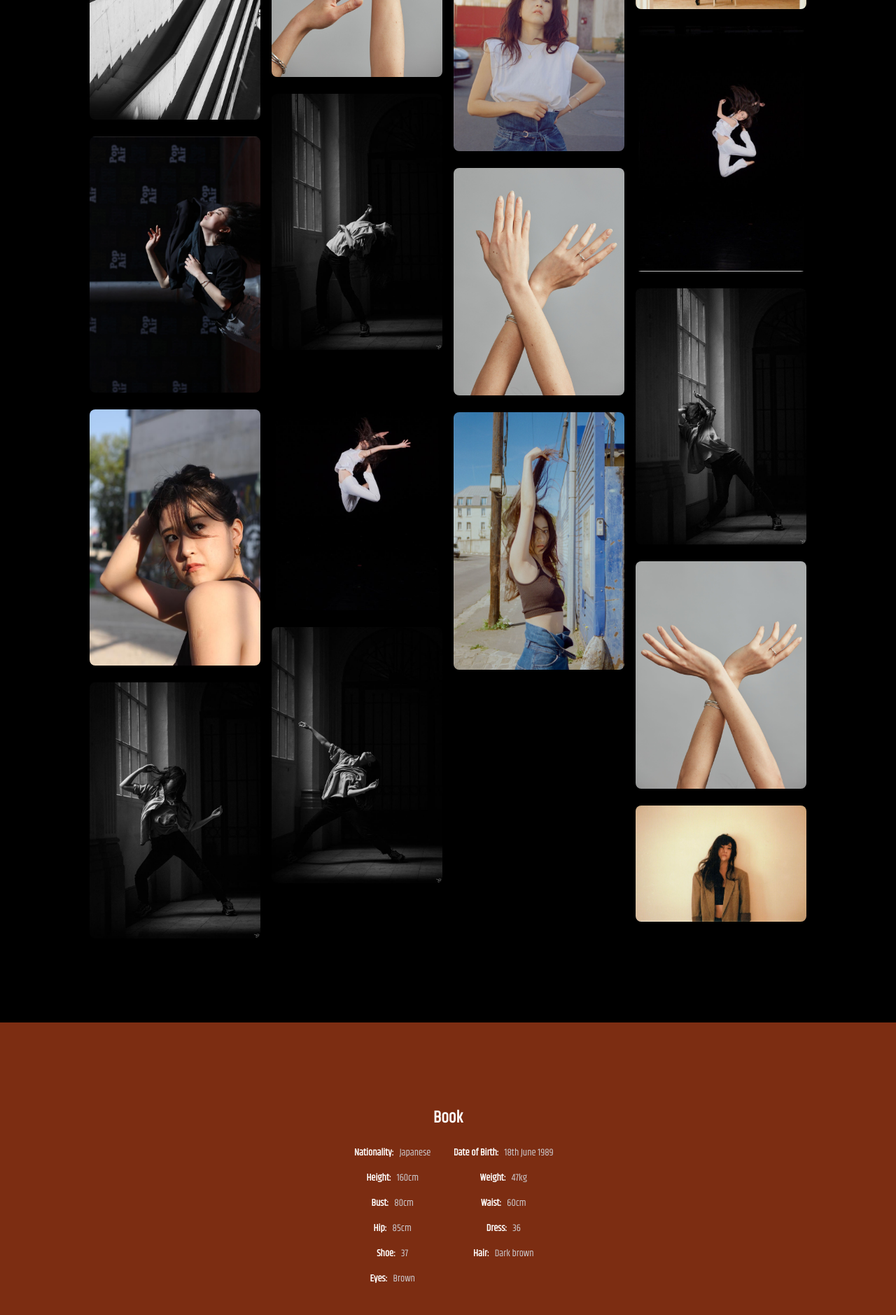
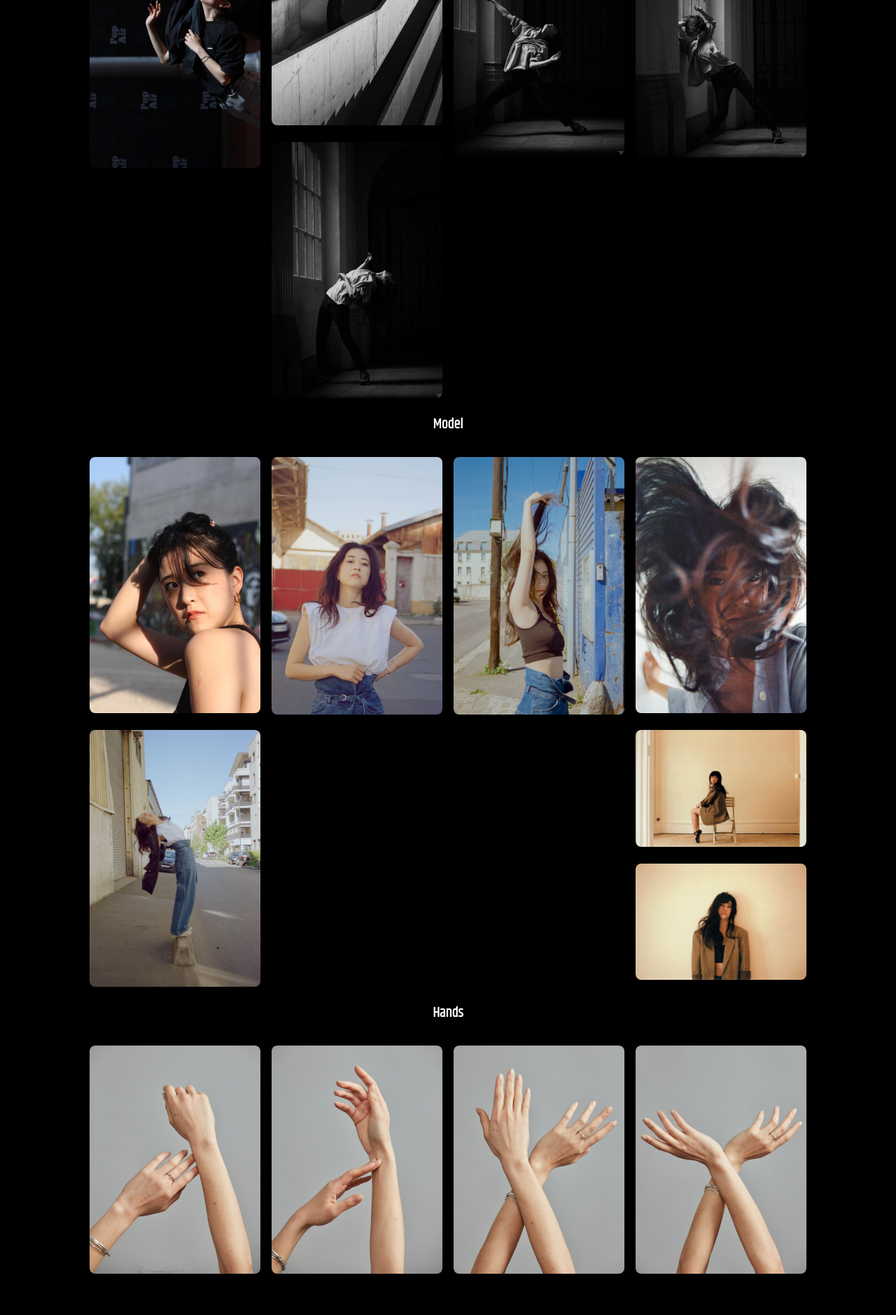
Before and after one commit to VivienIngrams/Sakiko, a Next.js app: page / in a window 1280 px wide. Shown: the part 2420-4299 px from the top of the page at 70% size. Built offline with nearby package versions, Linux system fonts and the light colour scheme.

Commit message:
Photo gallery divided into three sections

```diff
--- a/src/components/Sections/Portfolio.tsx
+++ b/src/components/Sections/Portfolio.tsx
@@ -5,7 +5,7 @@ import Image from 'next/image';
 import {FC, memo} from 'react';
 
 // import {isMobile} from '../../config';
-import {portfolioItems, SectionId} from '../../data/data';
+import {portfolioItemsDance, portfolioItemsModel, portfolioItemsHands,  SectionId} from '../../data/data';
 // import {PortfolioItem} from '../../data/dataDef';
 // import useDetectOutsideClick from '../../hooks/useDetectOutsideClick';
 import Section from '../Layout/Section';
@@ -14,9 +14,46 @@ const Portfolio: FC = memo(() => {
   return (
     <Section className="bg-neutral-1000" sectionId={SectionId.Portfolio}>
       <div className="flex flex-col gap-y-8">
-        <h2 className="self-center text-xl font-bold text-white"></h2>
+        <h2 className="self-center text-xl font-bold text-white">Dancer</h2>
         <div className=" w-full columns-2 md:columns-3 lg:columns-4">
-          {portfolioItems.map((item, index) => {
+          {portfolioItemsDance.map((item, index) => {
+            const {image} = item;
+            return (
+              <div className="pb-6" key={`${index}`}>
+                <div
+                  className={classNames(
+                    'relative h-max w-full overflow-hidden rounded-lg shadow-lg shadow-black/30 lg:shadow-xl',
+                  )}>
+                  <Image alt="Sakiko" layout="responsive" placeholder="blur" src={image} />
+                  {/* <ItemOverlay item={item} /> */}
+                </div>
+              </div>
+            );
+          })}
+        </div>
+      </div>
+      <div className="flex flex-col gap-y-8">
+        <h2 className="self-center text-xl font-bold text-white">Model</h2>
+        <div className=" w-full columns-2 md:columns-3 lg:columns-4">
+          {portfolioItemsModel.map((item, index) => {
+            const {image} = item;
+            return (
+              <div className="pb-6" key={`${index}`}>
+                <div
+                  className={classNames(
+                    'relative h-max w-full overflow-hidden rounded-lg shadow-lg shadow-black/30 lg:shadow-xl',
+                  )}>
+                  <Image alt="Sakiko" layout="responsive" placeholder="blur" src={image} />
+                  {/* <ItemOverlay item={item} /> */}
+                </div>
+              </div>
+            );
+          })}
+        </div>
+      </div> <div className="flex flex-col gap-y-8">
+        <h2 className="self-center text-xl font-bold text-white">Hands</h2>
+        <div className=" w-full columns-2 md:columns-3 lg:columns-4">
+          {portfolioItemsHands.map((item, index) => {
             const {image} = item;
             return (
               <div className="pb-6" key={`${index}`}>
--- a/src/components/Sections/Testimonials.tsx
+++ b/src/components/Sections/Testimonials.tsx
@@ -8,7 +8,7 @@ import Section from '../Layout/Section';
 
 
 const Testimonials: FC = memo(() => {
-  const {profileImageSrc, bookImageSrc, aboutItems, bookImage1, bookImage2, bookImage3} = aboutData;
+  const {profileImageSrc,  aboutItems, bookImage1, bookImage2, bookImage3} = aboutData;
   return (
     <Section className="bg-orange-900" sectionId={SectionId.About}>
       <div className={classNames('grid grid-cols-1 gap-y-4', {'md:grid-cols-4': !!profileImageSrc})}>
--- a/src/data/data.tsx
+++ b/src/data/data.tsx
@@ -195,28 +195,21 @@ export const skills: SkillGroup[] = [
 /**
  * Portfolio section
  */
-export const portfolioItems: PortfolioItem[] = [
-  {
-    image: porfolioImage1,
-  },
+export const portfolioItemsDance: PortfolioItem[] = [
   {
     image: porfolioImage3,
   },
   {
     image: porfolioImage10,
   },
-  {
-    image: porfolioImage2,
-  },
+
   {
     image: porfolioImage6,
   },
   {
     image: porfolioImage4,
   },
-  {
-    image: porfolioImage17,
-  },
+
   {
     image: porfolioImage8,
   },
@@ -226,14 +219,24 @@ export const portfolioItems: PortfolioItem[] = [
   {
     image: porfolioImage7,
   },
+
+  {
+    image: porfolioImage16,
+  },
+  {
+    image: porfolioImage5,
+  },
+];
+export const portfolioItemsModel: PortfolioItem[] = [
+  {
+    image: porfolioImage2,
+  },
+
   {
     image: porfolioImage11,
   },
   {
     image: porfolioImage12,
-  },
-  {
-    image: porfolioImage19,
   },
 
   {
@@ -245,19 +248,24 @@ export const portfolioItems: PortfolioItem[] = [
   {
     image: porfolioImage15,
   },
+
   {
-    image: porfolioImage16,
+    image: porfolioImage23,
+  },
+];
+export const portfolioItemsHands: PortfolioItem[] = [
+  {
+    image: porfolioImage1,
   },
   {
-    image: porfolioImage5,
+    image: porfolioImage17,
   },
 
   {
+    image: porfolioImage19,
+  },
+  {
     image: porfolioImage22,
-  },
-
-  {
-    image: porfolioImage23,
   },
 ];
 
```
